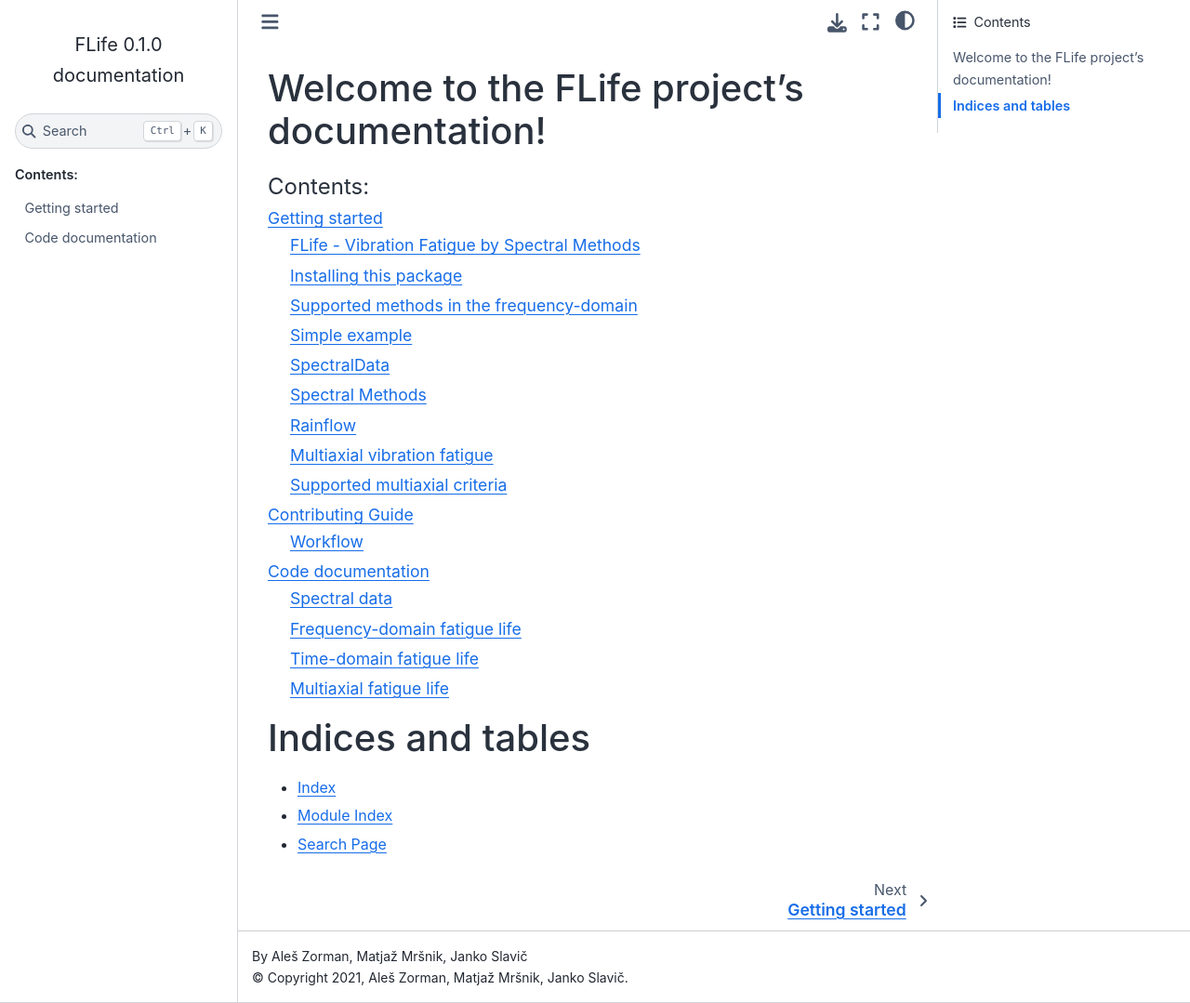
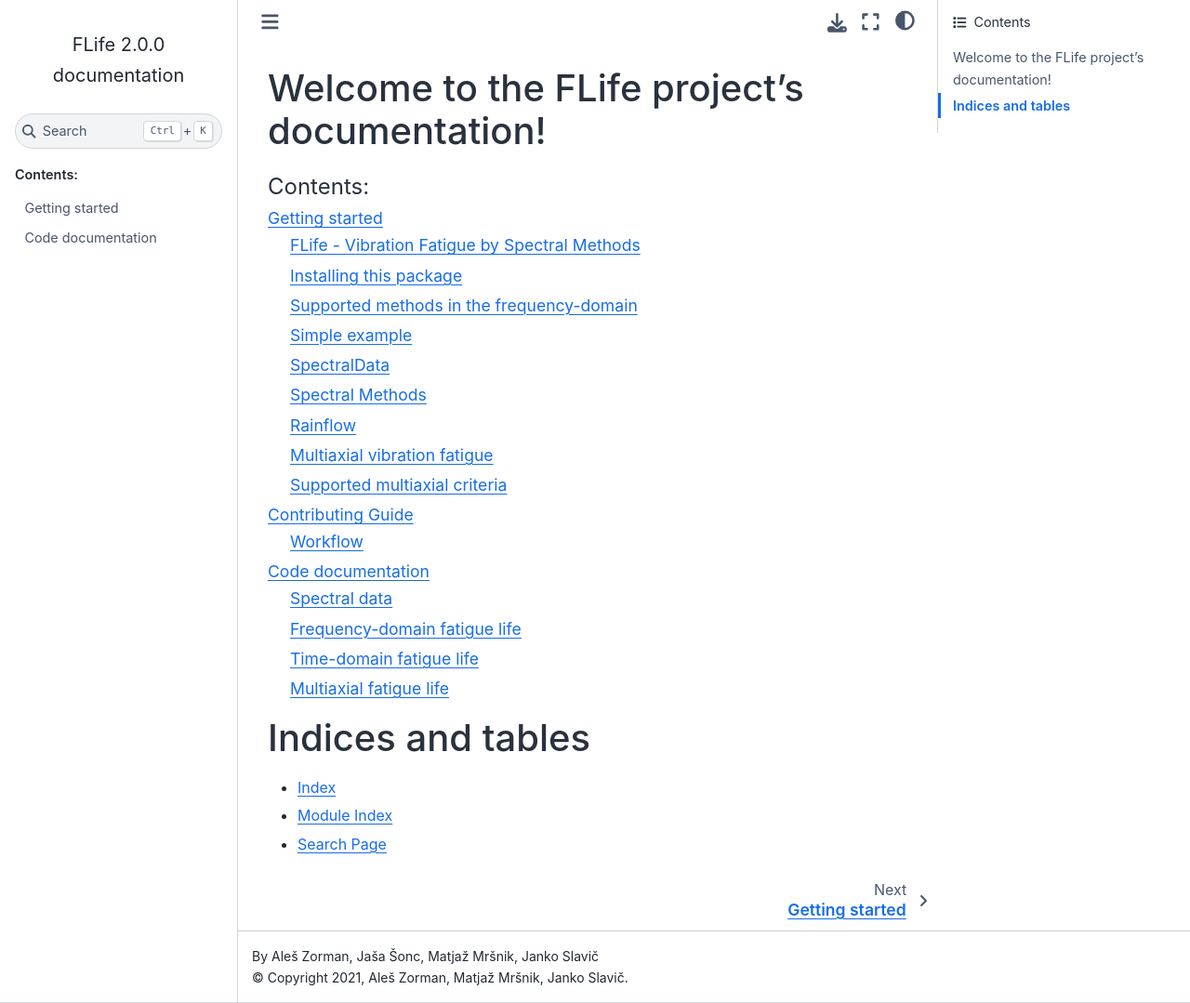
Before and after one commit to ladisk/FLife, a Sphinx documentation site: the page built from docs/source/index.rst, in a window 1280 px wide and 1079 px high. Shown: the whole window at 93% size. Built offline with Sphinx 7.4.7 and the Sphinx Book theme 1.1.4, drawn with Linux system fonts in a browser that asks for light colours.

Commit message:
version, authors and reference update

```diff
--- a/FLife/__init__.py
+++ b/FLife/__init__.py
@@ -1,4 +1,4 @@
-__version__ = '1.4.4'
+__version__ = '2.0.0'
 from .spectralData import SpectralData
 from .freq_domain import *
 from .time_domain import *
--- a/README.rst
+++ b/README.rst
@@ -380,7 +380,10 @@ References:
        Vibration fatigue by spectral methods—A review with open-source support,
        Mechanical Systems and Signal Processing, 2023,
        `see https://doi.org/10.1016/j.ymssp.2023.110149`
-
+    3. Jaša Šonc, Klemen Zaletelj and Janko Slavič.
+       Application of thermoelasticity in the frequency-domain multiaxial vibration-fatigue criterion,
+       Mechanical Systems and Signal Processsing, 2025
+       `see https://doi.org/10.1016/j.ymssp.2024.112002`
 
 .. |Docs Status| image:: https://readthedocs.org/projects/flife/badge/
    :target: https://flife.readthedocs.io
--- a/docs/source/conf.py
+++ b/docs/source/conf.py
@@ -22,12 +22,12 @@ sys.path.insert(0, os.path.abspath('../../'))
 
 project = 'FLife'
 copyright = '2021, Aleš Zorman, Matjaž Mršnik, Janko Slavič'
-author = 'Aleš Zorman, Matjaž Mršnik, Janko Slavič'
+author = 'Aleš Zorman, Jaša Šonc, Matjaž Mršnik, Janko Slavič'
 
 # The short X.Y version
 version = ''
 # The full version, including alpha/beta/rc tags
-release = '0.1.0'
+release = '2.0.0'
 
 
 # -- General configuration ---------------------------------------------------
--- a/pyproject.toml
+++ b/pyproject.toml
@@ -4,8 +4,8 @@ build-backend = "hatchling.build"
 
 [project]
 name = "FLife"
-version = "1.4.4"
-authors = [{name = "Aleš Zorman, Matjaž Mršnik, Janko Slavič", email = "janko.slavic@fs.uni-lj.si"}]
+version = "2.0.0"
+authors = [{name = "Aleš Zorman, Jaša Šonc, Matjaž Mršnik, Janko Slavič", email = "janko.slavic@fs.uni-lj.si"}]
 maintainers = [{name = "Janko Slavič, Domen Gorjup", email = "janko.slavic@fs.uni-lj.si"}]
 license = "MIT"
 description = "Vibration Fatigue by Spectral Methods."
--- a/setup.py
+++ b/setup.py
@@ -43,7 +43,7 @@ if __name__ == '__main__':
         license='MIT license',
         url='https://github.com/ladisk/FLife',
         version=version,
-        author='Aleš Zorman, Matjaž Mršnik, Janko Slavič',
+        author='Aleš Zorman, Jaša Šonc, Matjaž Mršnik, Janko Slavič',
         author_email='janko.slavic@fs.uni-lj.si',
         maintainer='Janko Slavič, Domen Gorjup, Aleš Zorman',
         maintainer_email='janko.slavic@fs.uni-lj.si',
```
